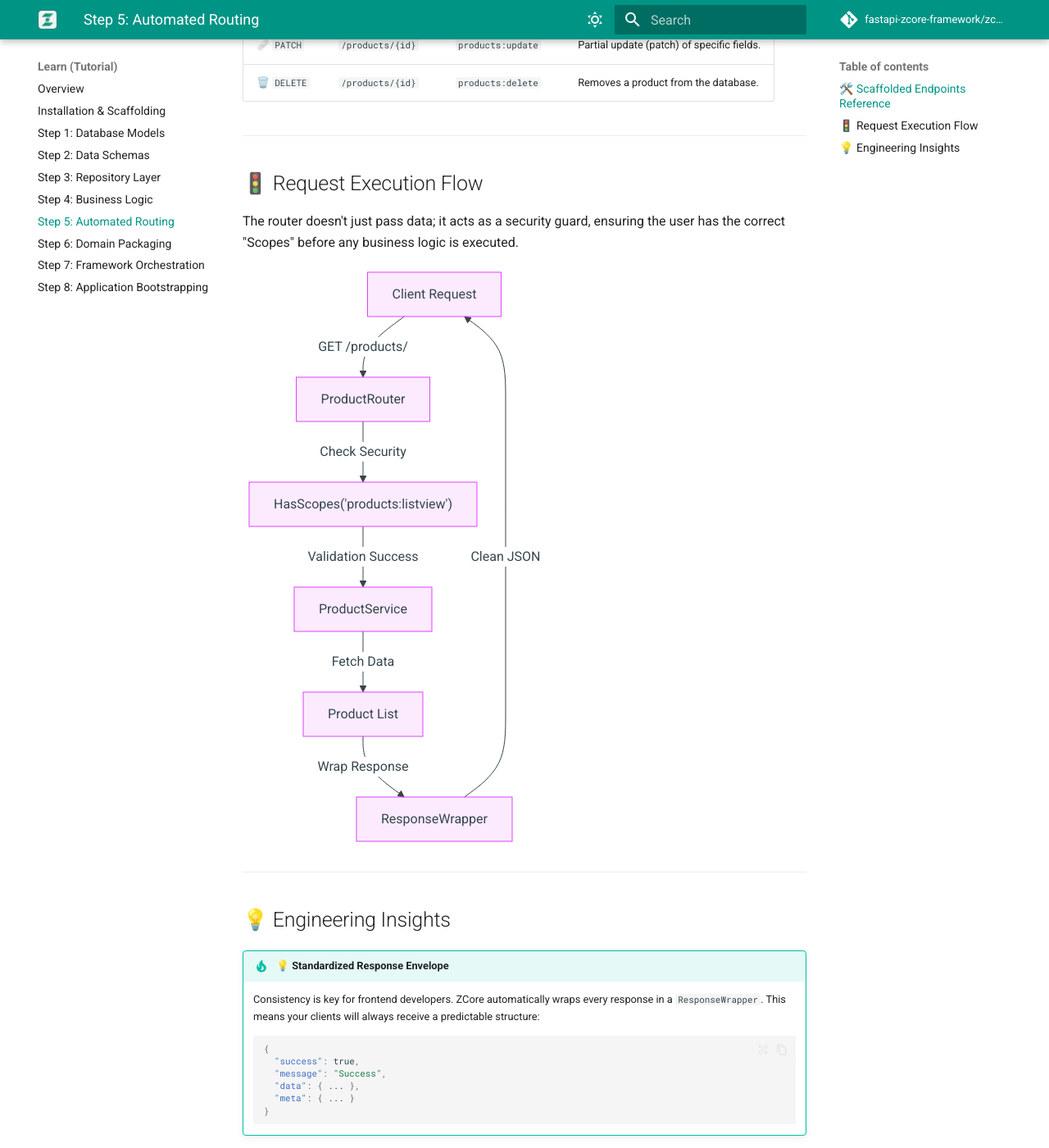
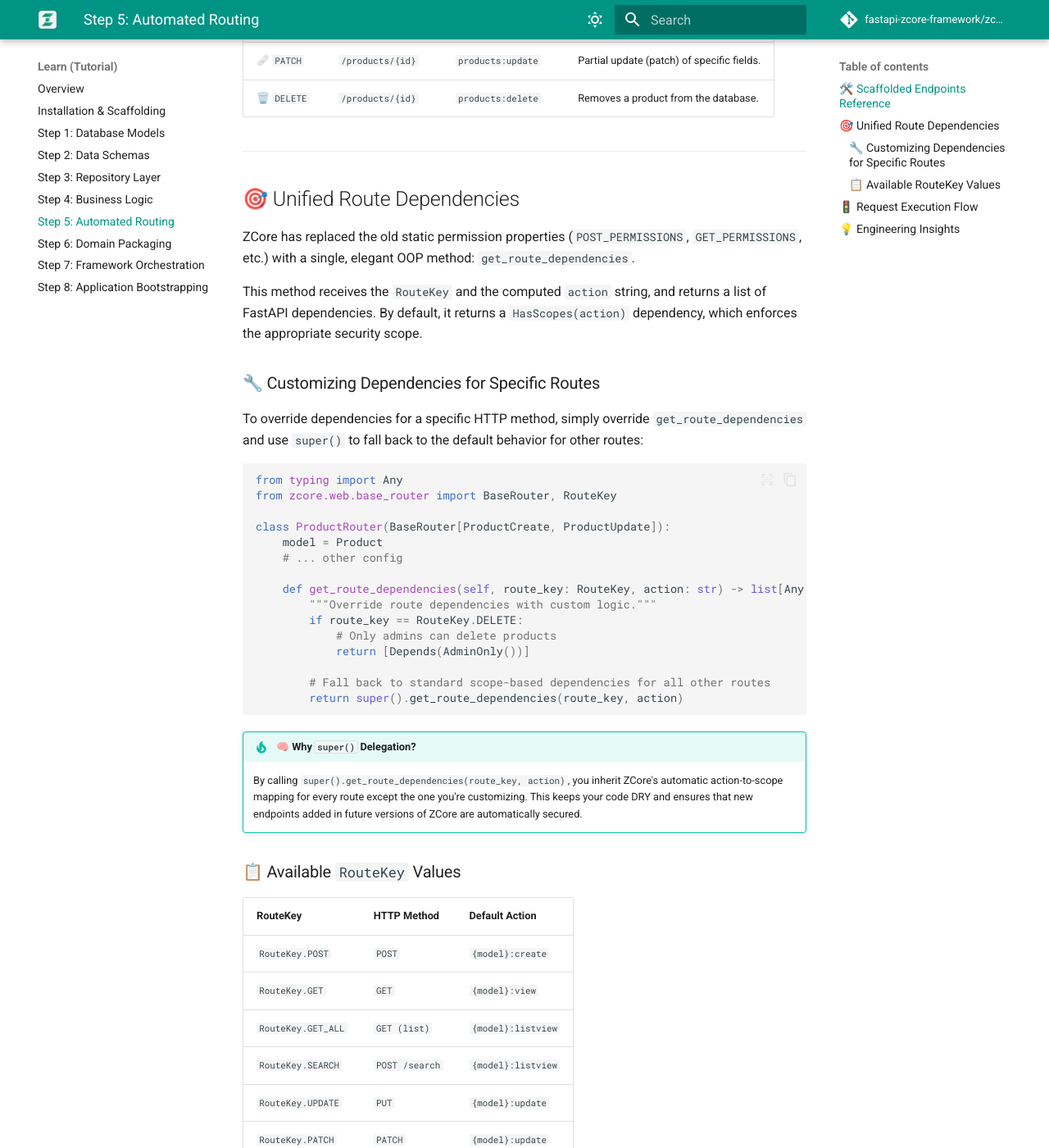
Before and after one commit to fastapi-zcore-framework/zcore, an MkDocs documentation site: the page built from docs/learn/5-router.md, in a window 1280 px wide and 1400 px high, scrolled down 1366 px. Shown: the whole window at 82% size. Built offline with MkDocs 1.6.1 and Material for MkDocs 9.7.7, drawn with Linux system fonts in a browser that asks for light colours; comment, search, counter and statistics services are not loaded; some of the changed text lies outside the part shown.

Commit message:
refactor(web): unify route security into dynamic factory-based dependencies (#56)
**Summary**
- **Conceptual Shift to "Dependencies"**: Renamed the entire security
layer from "Permissions" to "Dependencies" to better align with
FastAPI's native architecture. This broadens the scope from simple auth
checks to any valid FastAPI dependency (logging, auditing, etc.).
- **Deprecation of Static Config Variables**: Removed all 8 static
class-level properties (`DEFAULT_PERMISSIONS`, `POST_PERMISSIONS`,
`GET_PERMISSIONS`, etc.) from `BaseRouter`. This significantly reduces
class clutter and eliminates the need for reflection-based lookups in
the core.
- **Introduced `get_route_dependencies` Factory**: Implemented a unified
factory method that serves as the single source of truth for route-level
dependencies. By default, it maintains the "AUTO" behavior by injecting
`HasScopes(action)`.
- **Embraced Standard OOP Inheritance**: Refactored the router logic to
encourage the use of `super()` for dependency delegation. Developers can
now selectively override dependencies for specific `RouteKey` constants
while retaining default framework protections for others.
- **Updated CLI Scaffolding**: Modified the `ROUTER_TEMPLATE` in
`templates.py` to generate the new method-based structure, providing
clear examples of how to customize route access using Pythonic patterns.
- **Internal Optimization**: Refactored `_register_routes` and
`_get_route_dependencies` internally to remove `getattr` calls,
resulting in a more deterministic and faster startup sequence for the
APIRouter.

**Impact**
This PR transforms the `BaseRouter` from a rigid, configuration-based
component into a flexible, developer-friendly tool. By moving to a
method-based dependency system, we’ve eliminated boilerplate, improved
type-safety, and provided developers with the freedom to inject complex,
multi-parameter dependencies without being restricted by the framework's
internal naming conventions.

Closes #52

````diff
--- /dev/null
+++ b/docs/how-to/base-router-extensibility.md
@@ -0,0 +1,148 @@
+# 🧱 How-To: Project-Wide Base Router & Dependency Scalability
+
+## ❓ The Problem
+
+In a real-world ZCore project, you often need to apply **global middleware-like behavior** across all your API routes — for example:
+
+*   📝 Logging the request's IP address and user agent
+*   ⏱️ Rate-limiting or throttling
+*   🔍 Enforcing tenant isolation checks
+*   📊 Collecting observability metrics (request duration, status codes)
+
+Without a centralized mechanism, you would have to duplicate these dependencies in **every single router** — violating the DRY principle and making maintenance a nightmare.
+
+---
+
+## 🛠️ The ZCore Solution
+
+ZCore's `get_route_dependencies` method makes it trivial to build a **project-wide base router** that automatically injects shared dependencies into every endpoint. This follows the same proven pattern used by Django's class-based views, Spring's `ApiController`, and .NET's controller base classes.
+
+### 🏗️ Step 1: Create a Project-Wide Base Router
+
+Create a single file — for example `app/core/router.py` — that contains your application's foundational router class:
+
+```python
+# app/core/router.py
+from zcore import BaseRouter, RouteKey
+from typing import Any
+
+class AppBaseRouter(BaseRouter[CreateSchemaType, UpdateSchemaType]):
+    """Foundation router for the entire application.
+
+    Every domain router should inherit from this class to receive
+    project-wide dependencies automatically.
+    """
+
+    def get_route_dependencies(self, route_key: RouteKey, action: str) -> list[Any]:
+        # 1. Inject project-wide dependencies (monitoring, logging, rate-limiting)
+        dependencies = [LogRequestIP(), RateLimiter()]
+
+        # 2. Delegate to ZCore's default behavior (HasScopes, etc.)
+        dependencies.extend(super().get_route_dependencies(route_key, action))
+
+        return dependencies
+```
+
+### 🎯 Step 2: Domain Routers Inherit from Your Base
+
+Once the base router is defined, every domain router becomes dramatically simpler:
+
+```python
+# app/products/routers.py
+from app.core.router import AppBaseRouter
+
+class ProductRouter(AppBaseRouter):
+    model = Product
+    # That's it! Monitoring, IP logging, and security scopes are all handled automatically.
+```
+
+---
+
+## 💎 Why This Pattern Is a Scalability Masterpiece
+
+### 1. 🧩 DDD-Friendly: Different Bases for Different Contexts
+
+In large projects, you may need different behavior for different domain contexts. You can create **multiple base routers** tailored to specific needs:
+
+```python
+# Base for admin endpoints (strict auditing, admin role check)
+class AdminBaseRouter(BaseRouter[CreateSchemaType, UpdateSchemaType]):
+    def get_route_dependencies(self, route_key: RouteKey, action: str) -> list[Any]:
+        dependencies = [AuditLogger(), RequireAdminRole()]
+        dependencies.extend(super().get_route_dependencies(route_key, action))
+        return dependencies
+
+# Base for public endpoints (lighter monitoring)
+class PublicBaseRouter(BaseRouter[CreateSchemaType, UpdateSchemaType]):
+    def get_route_dependencies(self, route_key: RouteKey, action: str) -> list[Any]:
+        dependencies = [RateLimiter()]
+        dependencies.extend(super().get_route_dependencies(route_key, action))
+        return dependencies
+```
+
+This level of granularity was **impossible** with the old static permission properties.
+
+### 2. 📐 Pure DRY & KISS
+
+*   **DRY:** Global logic is written **once** in the base router file. Zero duplication across domains.
+*   **KISS:** Domain developers don't need to think about infrastructure concerns. They just inherit and declare their model.
+
+### 3. 🚀 Superior Developer Experience (DX)
+
+This pattern is exactly what senior architects use in enterprise frameworks:
+
+| Framework | Pattern |
+| :--- | :--- |
+| **Django** | Class-based views with `BaseView` |
+| **Spring Boot** | `@ControllerAdvice` / Base `ApiController` |
+| **ASP.NET Core** | Base `ControllerBase` class |
+| **ZCore** | `get_route_dependencies` in project base router |
+
+---
+
+## 🔧 Selective Override Within a Domain
+
+Even with a project-wide base, individual domains can still override specific dependencies without losing the global behavior:
+
+```python
+# app/orders/routers.py
+from app.core.router import AppBaseRouter
+from zcore.web.base_router import RouteKey
+
+class OrderRouter(AppBaseRouter):
+    model = Order
+
+    def get_route_dependencies(self, route_key: RouteKey, action: str) -> list[Any]:
+        # Add a domain-specific check for DELETE operations
+        if route_key == RouteKey.DELETE:
+            return [CanCancelOrder()]
+
+        # Everything else inherits global deps + scopes via super()
+        return super().get_route_dependencies(route_key, action)
+```
+
+---
+
+## 🧪 Verification
+
+With the `AppBaseRouter` in place, every endpoint across every domain will:
+
+1. 📝 Log the requesting IP address (`LogRequestIP`)
+2. ⏱️ Apply rate-limiting (`RateLimiter`)
+3. 🛡️ Enforce the appropriate security scope (`HasScopes`)
+4. 🎯 Execute the domain-specific business logic
+
+All of this happens **deterministically at startup** — zero runtime reflection, zero magic.
+
+---
+
+## 💡 Engineering Insights
+
+!!! tip "💡 One Method to Rule Them All"
+    The old architecture required maintaining up to 8 separate static class variables (`POST_PERMISSIONS`, `GET_PERMISSIONS`, etc.) across every router. The new architecture reduces this to a **single method override** — or zero overrides if you just need defaults.
+
+!!! info "🛡️ Composition Over Inheritance"
+    While inheritance is powerful, you can also compose dependencies by creating reusable dependency factories that your base router calls. This keeps the base router itself clean and focused.
+
+!!! warning "⚠️ Order Matters"
+    Dependencies in the list are executed in the order they are defined. If you need authentication to run before rate-limiting, place `HasScopes` (or your auth dependency) **before** the rate limiter in the returned list.
--- a/docs/learn/5-router.md
+++ b/docs/learn/5-router.md
@@ -1,10 +1,11 @@
 # 🌐 Step 5: Automated Web Routing
 
-The routing layer is the final modest bridge that connects your business logic to the internet. ZCore’s `BaseRouter` provides a standard way to scaffold common CRUD operations (POST, GET, PUT, PATCH, DELETE), ensuring that your API follows consistent patterns while handling security and pagination automatically.
+The routing layer is the final modest bridge that connects your business logic to the internet. ZCore's `BaseRouter` provides a standard way to scaffold common CRUD operations (POST, GET, PUT, PATCH, DELETE), ensuring that your API follows consistent patterns while handling security and pagination automatically.
 
 Open `products/routers.py` and set up the web layer:
 
 ```python
+from typing import Any
 from zcore.web.base_router import BaseRouter, RouteKey
 from zcore.db.pagination import PageNumberPagination
 
@@ -53,14 +54,60 @@
 
 ---
 
+## 🎯 Unified Route Dependencies
+
+ZCore has replaced the old static permission properties (`POST_PERMISSIONS`, `GET_PERMISSIONS`, etc.) with a single, elegant OOP method: `get_route_dependencies`.
+
+This method receives the `RouteKey` and the computed `action` string, and returns a list of FastAPI dependencies. By default, it returns a `HasScopes(action)` dependency, which enforces the appropriate security scope.
+
+### 🔧 Customizing Dependencies for Specific Routes
+
+To override dependencies for a specific HTTP method, simply override `get_route_dependencies` and use `super()` to fall back to the default behavior for other routes:
+
+```python
+from typing import Any
+from zcore.web.base_router import BaseRouter, RouteKey
+
+class ProductRouter(BaseRouter[ProductCreate, ProductUpdate]):
+    model = Product
+    # ... other config
+
+    def get_route_dependencies(self, route_key: RouteKey, action: str) -> list[Any]:
+        """Override route dependencies with custom logic."""
+        if route_key == RouteKey.DELETE:
+            # Only admins can delete products
+            return [Depends(AdminOnly())]
+
+        # Fall back to standard scope-based dependencies for all other routes
+        return super().get_route_dependencies(route_key, action)
+```
+
+!!! tip "🧠 Why `super()` Delegation?"
+    By calling `super().get_route_dependencies(route_key, action)`, you inherit ZCore's automatic action-to-scope mapping for every route except the one you're customizing. This keeps your code DRY and ensures that new endpoints added in future versions of ZCore are automatically secured.
+
+### 📋 Available `RouteKey` Values
+
+| RouteKey | HTTP Method | Default Action |
+| :--- | :--- | :--- |
+| `RouteKey.POST` | `POST` | `{model}:create` |
+| `RouteKey.GET` | `GET` | `{model}:view` |
+| `RouteKey.GET_ALL` | `GET (list)` | `{model}:listview` |
+| `RouteKey.SEARCH` | `POST /search` | `{model}:listview` |
+| `RouteKey.UPDATE` | `PUT` | `{model}:update` |
+| `RouteKey.PATCH` | `PATCH` | `{model}:update` |
+| `RouteKey.DELETE` | `DELETE` | `{model}:delete` |
+
+---
+
 ## 🚦 Request Execution Flow
 
-The router doesn't just pass data; it acts as a security guard, ensuring the user has the correct "Scopes" before any business logic is executed.
+The router doesn't just pass data; it acts as a security guard, ensuring the user has the correct scopes before any business logic is executed.
 
 ```mermaid
 flowchart TD
     Client[Client Request] -->|GET /products/| Router[ProductRouter]
-    Router -->|Check Security| Scope["HasScopes('products:listview')"]
+    Router -->|Resolve Dependencies| Deps["get_route_dependencies(RouteKey.GET, 'products:listview')"]
+    Deps -->|Returns HasScopes| Scope["HasScopes('products:listview')"]
     Scope -->|Validation Success| Service[ProductService]
     Service -->|Fetch Data| Result[Product List]
     Result -->|Wrap Response| Envelope[ResponseWrapper]
@@ -71,8 +118,14 @@
 
 ## 💡 Engineering Insights
 
-!!! tip "💡 Standardized Response Envelope"
-    Consistency is key for frontend developers. ZCore automatically wraps every response in a `ResponseWrapper`. This means your clients will always receive a predictable structure:
+!!! tip "💡 Pure OOP, No Magic"
+    Unlike the old static property cascade (which used complex fallback logic to resolve `DEFAULT_PERMISSIONS` against individual route properties), the new `get_route_dependencies` method is resolved deterministically at startup time using standard Python inheritance and `super()` calls — zero runtime reflection overhead.
+
+!!! info "🛡️ Dynamic Schema Exposure"
+    By setting `expose_schemas = True`, you allow clients to call your endpoints with the `?schema=true` query parameter. ZCore will return the JSON Schema for that specific endpoint, which is useful for dynamic form generation or automated client-side validation.
+
+!!! note "📦 Standardized Response Envelope"
+    Consistency is key for frontend developers. ZCore automatically wraps every response in a `ResponseWrapper`. Your clients will always receive a predictable structure:
     ```json
     {
       "success": true,
@@ -82,7 +135,4 @@
     }
     ```
 
-!!! info "🛡️ Dynamic Schema Exposure"
-    By setting `expose_schemas = True`, you allow clients to call your endpoints with the `?schema=true` query parameter. ZCore will return the JSON Schema for that specific endpoint, which is useful for dynamic form generation or automated client-side validation.
-
 Now that our module is complete, we will package it as a reusable **Framework Plugin** in the final step.
--- a/mkdocs.yml
+++ b/mkdocs.yml
@@ -74,6 +74,7 @@
   - How-To Guides:
       - JWT Authentication & Scopes: how-to/auth-setup.md
       - Multi-Repository Transactions: how-to/multi-repo-transactions.md
+      - Project-Wide Base Router & Dependencies: how-to/base-router-extensibility.md
       - Dynamic Role-Based Field Masking: how-to/field-masking.md
       - Custom S3 Cloud Storage: how-to/custom-storage-provider.md
       - WebSockets & Redis PubSub: how-to/websocket-pubsub.md
--- a/src/zcore/__init__.py
+++ b/src/zcore/__init__.py
@@ -9,7 +9,7 @@
     from zcore.db.search import SearchRequest
     from zcore.db.uow import UnitOfWork
     from zcore.service.base import BaseService
-    from zcore.web.base_router import BaseRouter
+    from zcore.web.base_router import BaseRouter, RouteKey
     from zcore.web.response import ResponseWrapper
     from zcore.web.api_router import ZCoreAPIRoute
     from zcore.web.projection import Zchema
@@ -28,6 +28,7 @@
     'UnitOfWork',
     'BaseService',
     'BaseRouter',
+    'RouteKey',
     'ResponseWrapper',
     'ZCoreAPIRoute',
     'Zchema'
````
Also changed, not shown: other parts of docs/learn/5-router.md (+1 -1 lines), docs/how-to/field-masking.md (+7 -4 lines), 3 other files.
